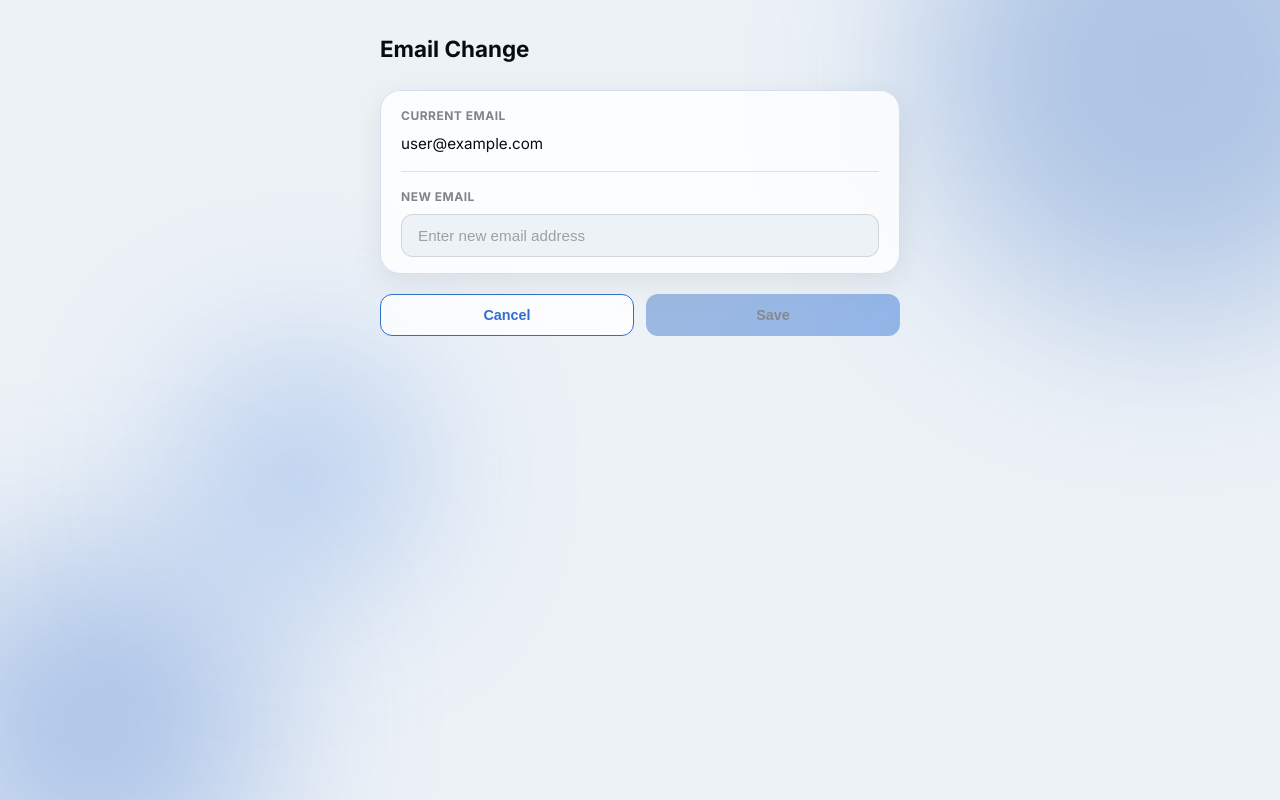
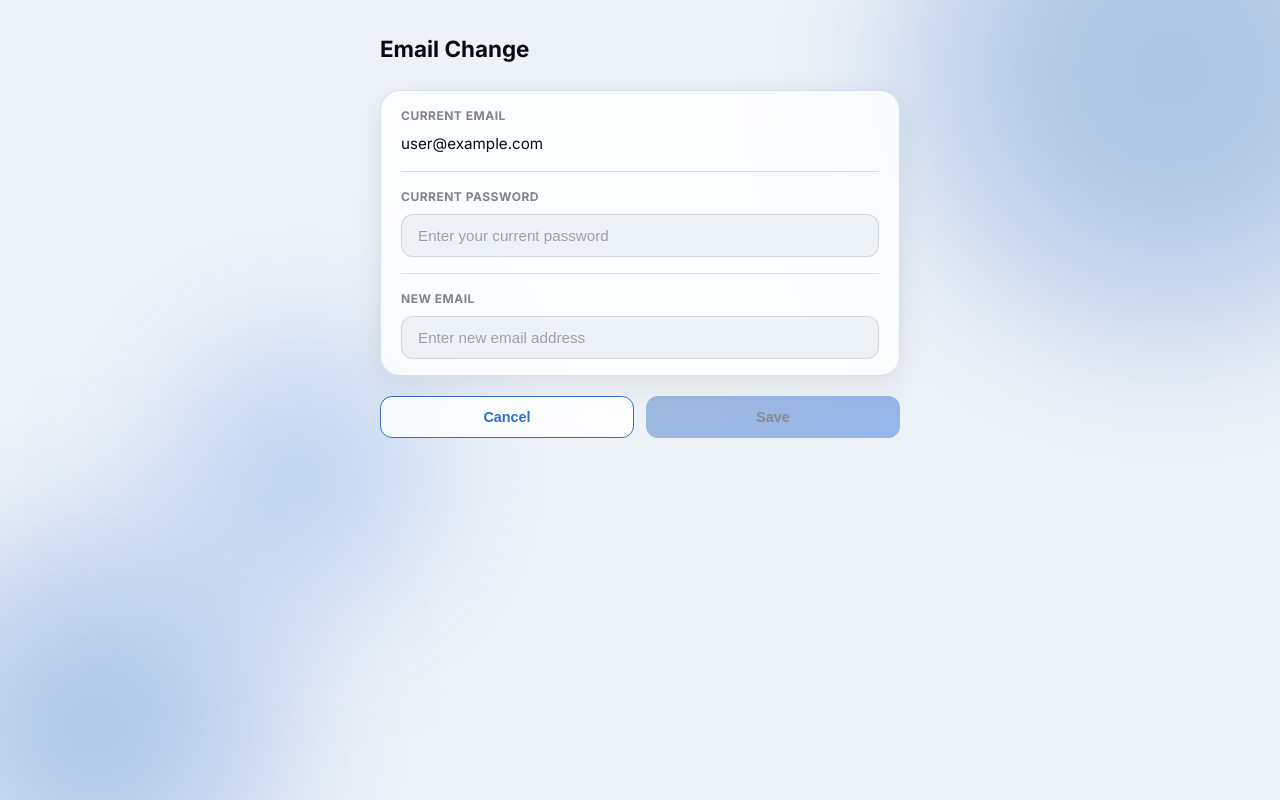
Before and after one commit to RobertDaugert-Oniarch/STLAT, a React (Vite) app: page /settings/email in a window 1280 px wide. Built offline with nearby package versions, Linux system fonts and the light colour scheme; no server answers; sample sign-in values are in the browser's storage.

Commit message:
fix: replace updateEmail with verifyBeforeUpdateEmail, add re-auth for email change

```diff
--- a/src/pages/EmailChangePage/EmailChangePage.tsx
+++ b/src/pages/EmailChangePage/EmailChangePage.tsx
@@ -1,8 +1,12 @@
 import { useState, useEffect } from "react";
-import { onAuthStateChanged, updateEmail } from "firebase/auth";
-import { doc, setDoc } from "firebase/firestore";
+import {
+  onAuthStateChanged,
+  reauthenticateWithCredential,
+  EmailAuthProvider,
+  verifyBeforeUpdateEmail,
+} from "firebase/auth";
 import { useNavigate } from "react-router-dom";
-import { auth, db } from "../../firebase/config";
+import { auth } from "../../firebase/config";
 import { useLang } from "../../context/LangContext";
 import "./EmailChangePage.css";
 
@@ -14,6 +18,7 @@ const EmailChangePage = () => {
   const navigate = useNavigate();
 
   const [currentEmail, setCurrentEmail] = useState("");
+  const [currentPassword, setCurrentPassword] = useState("");
   const [newEmail, setNewEmail] = useState("");
   const [loading, setLoading] = useState(true);
   const [saving, setSaving] = useState(false);
@@ -34,20 +39,23 @@ const EmailChangePage = () => {
 
   const handleSave = async () => {
     const user = auth.currentUser;
-    if (!user || !newEmail.trim()) return;
+    if (!user || !user.email || !newEmail.trim() || !currentPassword) return;
 
     setError("");
     setSaving(true);
 
     try {
-      await updateEmail(user, newEmail.trim());
-      await setDoc(doc(db, "users", user.uid), { email: newEmail.trim() }, { merge: true });
+      const credential = EmailAuthProvider.credential(user.email, currentPassword);
+      await reauthenticateWithCredential(user, credential);
+      await verifyBeforeUpdateEmail(user, newEmail.trim());
       setSuccess(true);
       setTimeout(() => navigate("/settings"), 1800);
     } catch (err: unknown) {
       const code = (err as { code?: string }).code ?? "";
-      if (code === "auth/requires-recent-login") {
-        setError("Please sign out and sign in again before changing your email.");
+      if (code === "auth/wrong-password" || code === "auth/invalid-credential") {
+        setError(t.wrongPassword);
+      } else if (code === "auth/requires-recent-login") {
+        setError(t.wrongPassword);
       } else if (code === "auth/email-already-in-use") {
         setError("This email address is already in use.");
       } else if (code === "auth/invalid-email") {
@@ -88,6 +96,25 @@ const EmailChangePage = () => {
 
           <div className="echange-divider" />
 
+          {/* Current password */}
+          <div className="echange-field echange-field--column">
+            <label className="echange-field-label" htmlFor="current-password">
+              {t.currentPassword}
+            </label>
+            <input
+              id="current-password"
+              type="password"
+              className="echange-input"
+              placeholder={t.currentPasswordPlaceholder}
+              value={currentPassword}
+              onChange={(e) => { setCurrentPassword(e.target.value); setError(""); }}
+              disabled={saving || success}
+              autoComplete="current-password"
+            />
+          </div>
+
+          <div className="echange-divider" />
+
           {/* New email input */}
           <div className="echange-field echange-field--column">
             <label className="echange-field-label" htmlFor="new-email">
@@ -107,7 +134,7 @@ const EmailChangePage = () => {
         </div>
 
         {error && <p className="echange-error">{error}</p>}
-        {success && <p className="echange-success">{t.emailUpdated}</p>}
+        {success && <p className="echange-success">{t.emailVerificationSent}</p>}
 
         <div className="echange-actions">
           <button
@@ -120,7 +147,7 @@ const EmailChangePage = () => {
           <button
             className="echange-btn echange-btn--save"
             onClick={handleSave}
-            disabled={saving || !isValidEmail(newEmail.trim()) || success}
+            disabled={saving || !isValidEmail(newEmail.trim()) || !currentPassword || success}
           >
             {saving ? t.loading : t.save}
           </button>
--- a/src/translations/index.ts
+++ b/src/translations/index.ts
@@ -93,6 +93,7 @@ export const translations = {
     newEmailPlaceholder: "Enter new email address",
     save: "Save",
     emailUpdated: "Email updated successfully!",
+    emailVerificationSent: "Verification email sent! Check your new inbox.",
     themeLight: "Light",
     themeDark: "Dark",
     langEnglish: "English",
@@ -196,7 +197,8 @@ export const translations = {
     newEmail: "Jaunais e-pasts",
     newEmailPlaceholder: "Ievadiet jauno e-pasta adresi",
     save: "Saglab\u0101t",
-    emailUpdated: "E-pasts veikm\u012Bgi atjaunin\u0101ts!",
+    emailUpdated: "E-pasts veiksmīgi atjaunināts!",
+    emailVerificationSent: "Verifikācijas e-pasts nosūtīts! Pārbaudiet jauno pastkasti.",
     themeLight: "Gai\u0161ais",
     themeDark: "Tum\u0161ais",
     langEnglish: "Ang\u013Cu",
```
